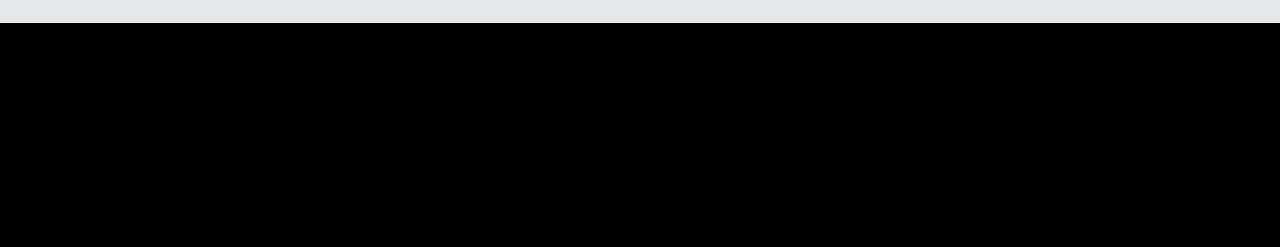
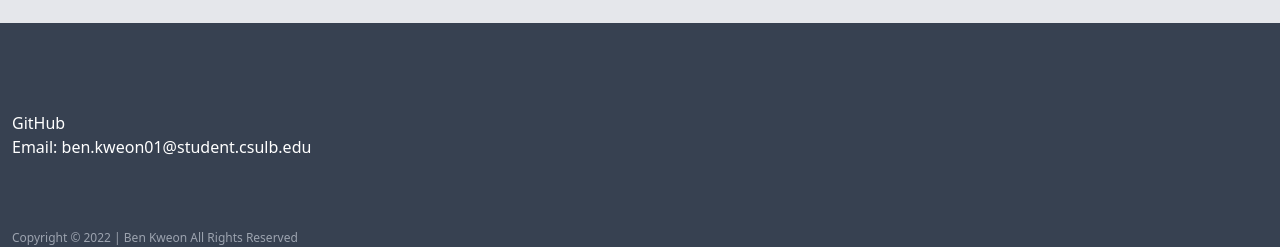
Before and after one commit to Bundy-Mundi/rate-my-professor-api, a Flask app: page / in a window 1280 px wide. Shown: the part 897-1144 px from the top of the page. Before the commit the page ends 920 px from the top, so only its background shows below. Run offline with Flask 2, Linux system fonts and the light colour scheme.

Commit message:
Created footer

```diff
--- a/app/templates/index.html
+++ b/app/templates/index.html
@@ -34,11 +34,30 @@
     </header>
     <main class="p-6 relative z-0">
         {% if home %}
-            <div class="relative flex items-center justify-center h-screen w-full bg-black">
-                <h1 class="text-white absolute top-1/2 left-1/2" style="transform: translate(-50%, -50%);">Welcome to CSULB professor rating viewer</h1>
+            <div style="background-image: url('https://images.unsplash.com/photo-1527019918060-f08f8508fe28?ixid=MnwxMjA3fDB8MHxwaG90by1wYWdlfHx8fGVufDB8fHx8&ixlib=rb-1.2.1&auto=format&fit=crop&w=870&q=80');" class="bg-no-repeat bg-cover text-gray-900 rounded-lg relative flex items-center justify-center h-96 lg:h-screen w-full bg-white">
+                <h1 class="absolute top-1/3 text-4xl lg:text-6xl font-bold mb-6" style="transform: translateY(-50%);">Welcome to </br>CSULB Professor</br>Rating Viewer</h1>
+                <div class="absolute top-2/3" style="transform: translateY(-50%);">
+                    <div class="">
+                        <p class="text-2xl lg:text-4xl font-semibold mb-3">Check out the latest semester</p>
+                        <div class="w-full h-full flex justify-between items-center">
+                            <a href="/spring?year=2022&by=ge" class="w-full h-full">
+                                <button class="border-2 border-gray-900 hover:shadow-lg w-40 h-12 bg-gray-700 text-white px-6-py-3 rounded-lg">GE</button>
+                            </a>
+                            <a href="/spring?year=2022&by=subject"><button class="border-2 border-gray-900 hover:shadow-lg w-40 h-12 bg-gray-700 text-white px-6-py-3 rounded-lg">Subject</button></a>
+                        </div>
+                    </div>
+                </div>
             </div>
         {% else %}
             <div class="h-full w-full">
+                <h3 class="text-3xl font-light mb-10">{{year}} {{term}}
+                    {% if 'ge' == by %}
+                        GE
+                    {% elif 'subject' == by %}
+                        Subject
+                    {% endif %}
+                    courses
+                </h3>
                 {% if content %}
                     {% for item in content %}
                     <a class="h-full w-full" href="/{{term}}?year={{year}}&by={{by}}&q={{item.code}}">
@@ -96,6 +115,16 @@
             {% endif %}
         {% endif %} <!-- Home conditional statement ends here -->
     </main>
-    <footer></footer>
+    <footer class="relative bottom-0 bg-gray-700 text-white px-3 h-48 lg:h-56 w-full">
+        <div class="flex items-center justify-start h-full">
+            <ul>
+                <li><a href="https://github.com/Bundy-Mundi/">GitHub</a></li>
+                <li>Email: ben.kweon01@student.csulb.edu</li>
+            </ul>
+        </div>
+        <span class="text-gray-400 absolute bottom-px text-xs">
+            <p>Copyright &copy; 2022 | Ben Kweon All Rights Reserved</p>
+        </span>
+    </footer>
 </body>
 </html>
```
